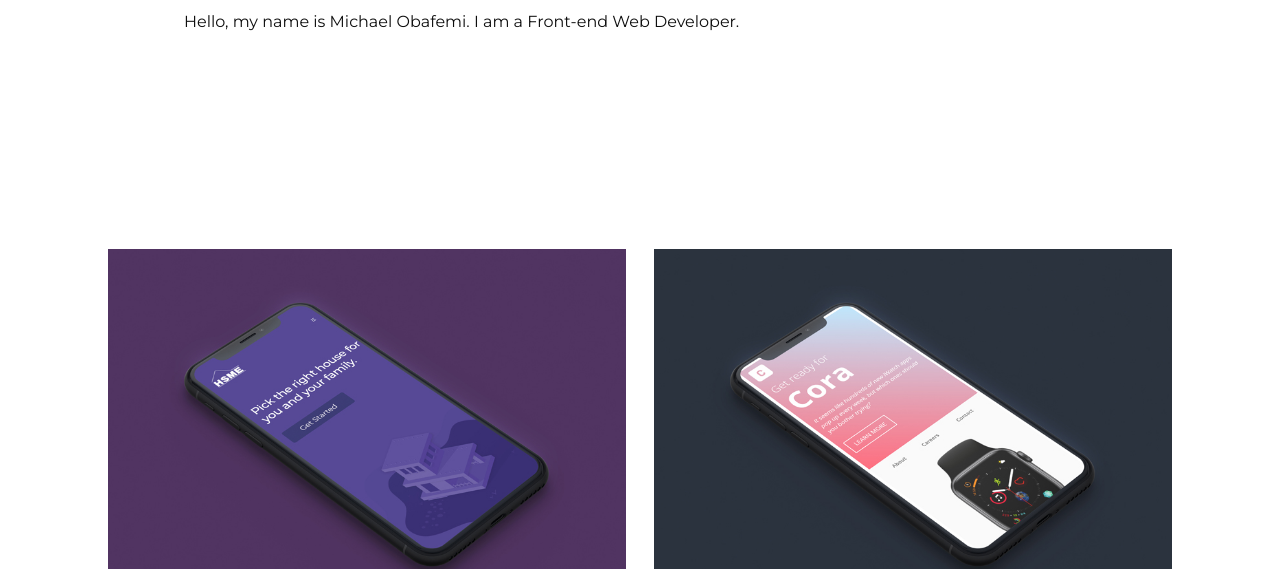
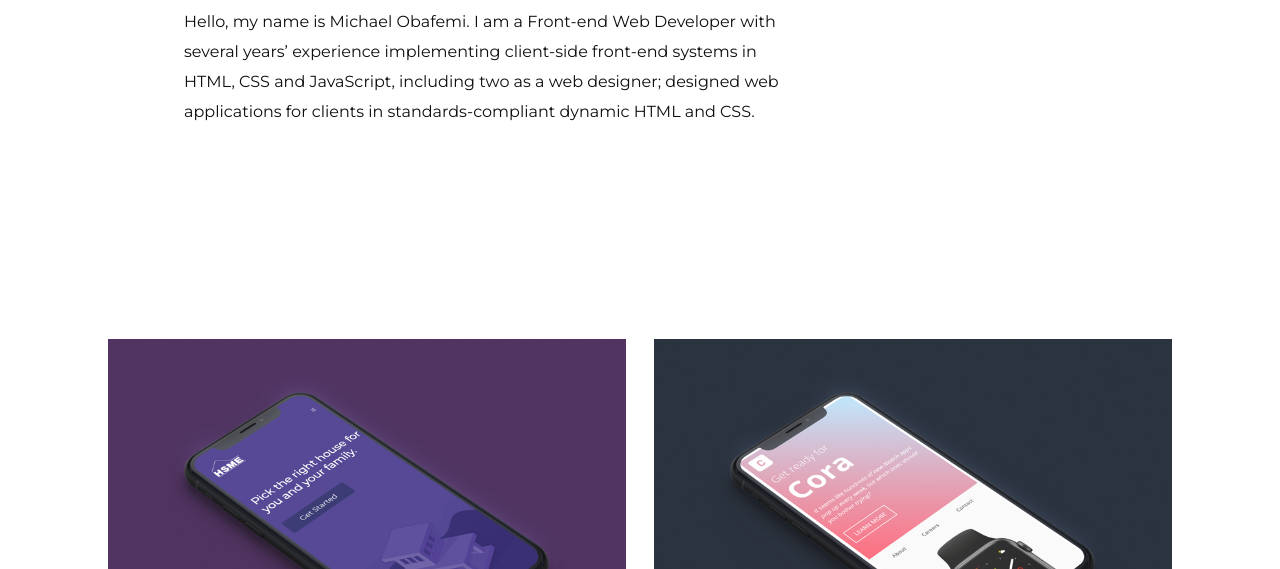
Before and after one commit to obafemim/obafemim1, a website: page index.html in a window 1280 px wide. Shown: the part 231-800 px from the top of the page. Drawn offline with nearby package versions, Linux system fonts and the light colour scheme.

Commit message:
Update index.html

```diff
--- a/index.html
+++ b/index.html
@@ -25,7 +25,7 @@
 
       <header>
         <h1 class="anim">Front-end Web Developer</h1>
-        <p class="anim">Hello, my name is Michael Obafemi. I am a Front-end Web Developer.</p>
+        <p class="anim">Hello, my name is Michael Obafemi. I am a Front-end Web Developer with several years’ experience implementing client-side front-end systems in HTML, CSS and JavaScript, including two as a web designer; designed web applications for clients in standards-compliant dynamic HTML and CSS.</p>
       </header>
 
       <div class="work">
```
